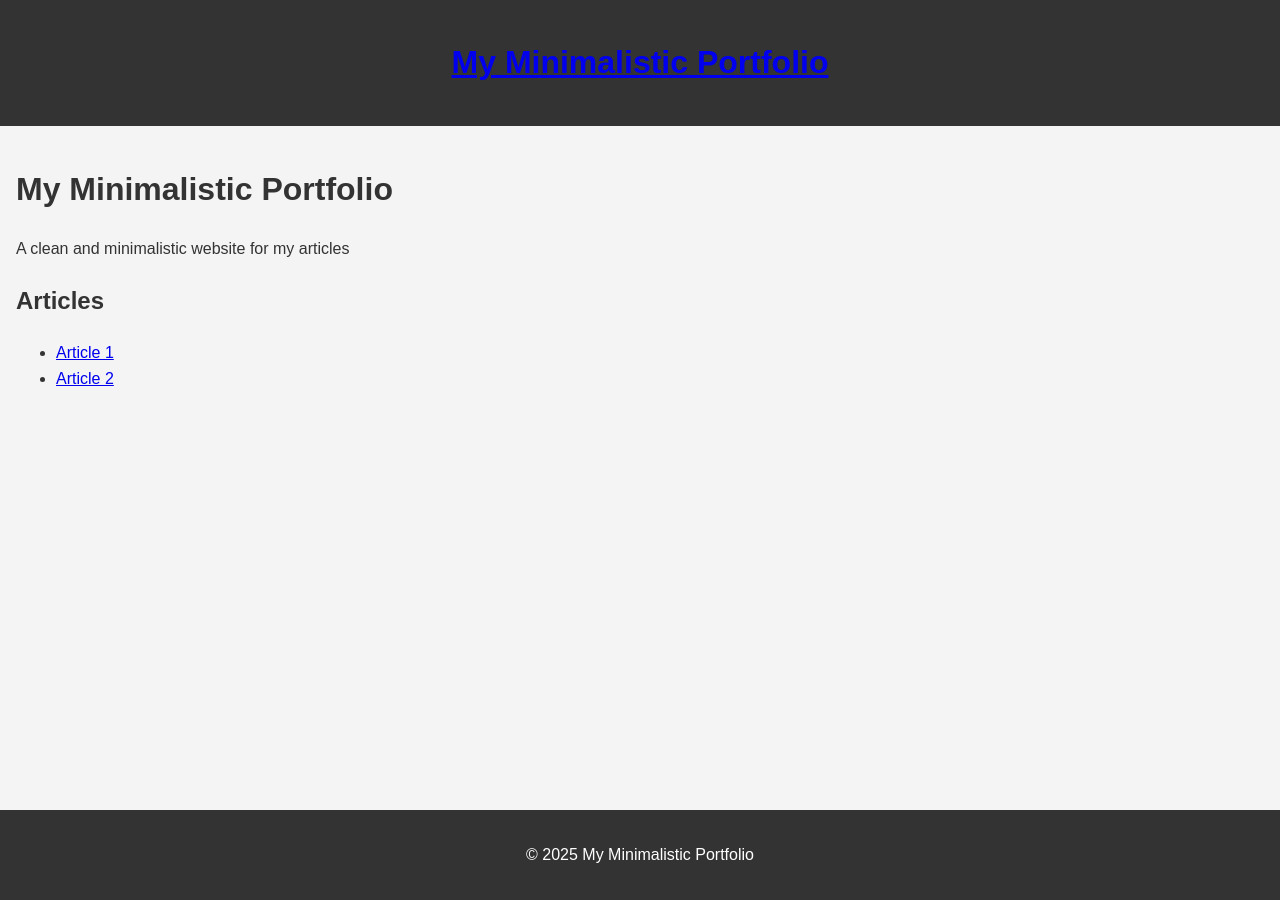
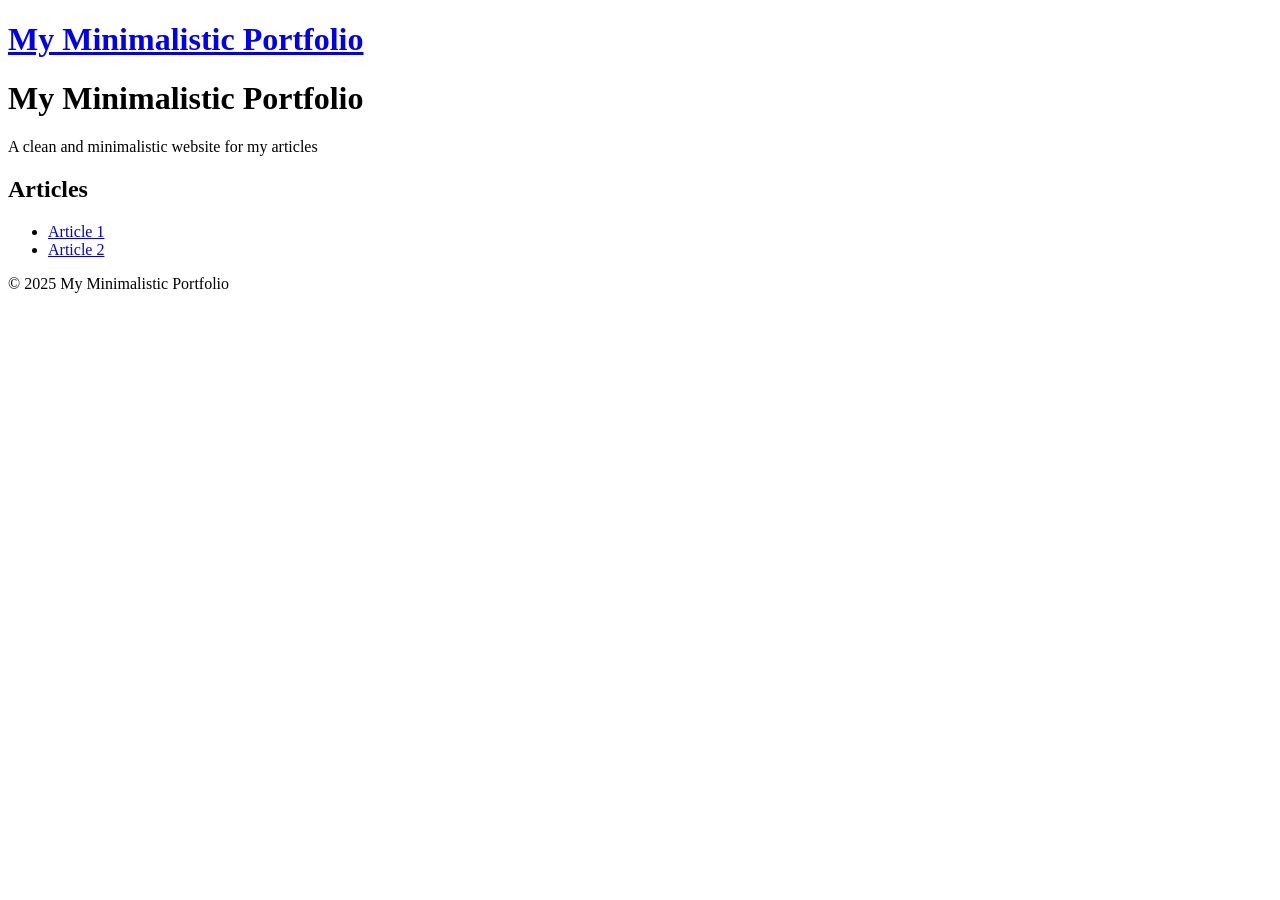
Before and after one commit to DanSop/DanSop.github.io, a Jekyll site: the page built from index.md, in a window 1280 px wide. Built offline with Jekyll 4.4.1, drawn with Linux system fonts in a browser that asks for light colours.

Commit message:
Add files via upload

```diff
--- a/css/style.css
+++ b/css/style.css
@@ -1,29 +1,31 @@
-body {
-    font-family: Arial, sans-serif;
-    line-height: 1.6;
-    margin: 0;
-    padding: 0;
-    background: #f4f4f4;
-    color: #333;
+.article-container {
+    text-align: center;
+    max-width: 800px;
+    margin: 0 auto;
+    padding: 2rem;
 }
 
-header {
+.article-list {
+    list-style: none;
+    padding: 0;
+    margin: 2rem 0;
+}
+
+.article-list li {
+    margin: 1rem 0;
+}
+
+.article-list a {
+    display: inline-block;
+    padding: 0.5rem 1rem;
+    text-decoration: none;
+    color: #333;
+    border: 1px solid #333;
+    border-radius: 4px;
+    transition: all 0.3s ease;
+}
+
+.article-list a:hover {
     background: #333;
     color: #fff;
-    padding: 1rem 0;
-    text-align: center;
 }
-
-main {
-    padding: 1rem;
-}
-
-footer {
-    text-align: center;
-    padding: 1rem 0;
-    background: #333;
-    color: #fff;
-    position: fixed;
-    bottom: 0;
-    width: 100%;
-}
```
